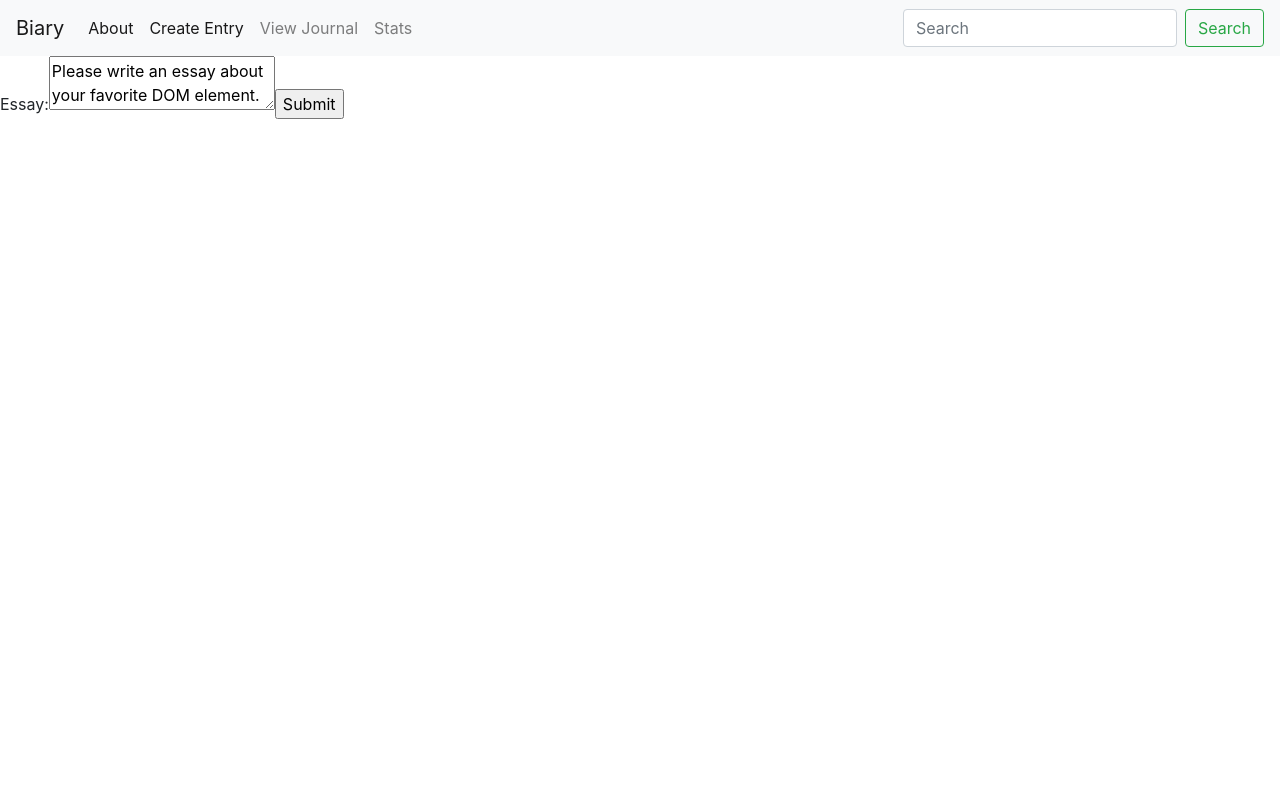
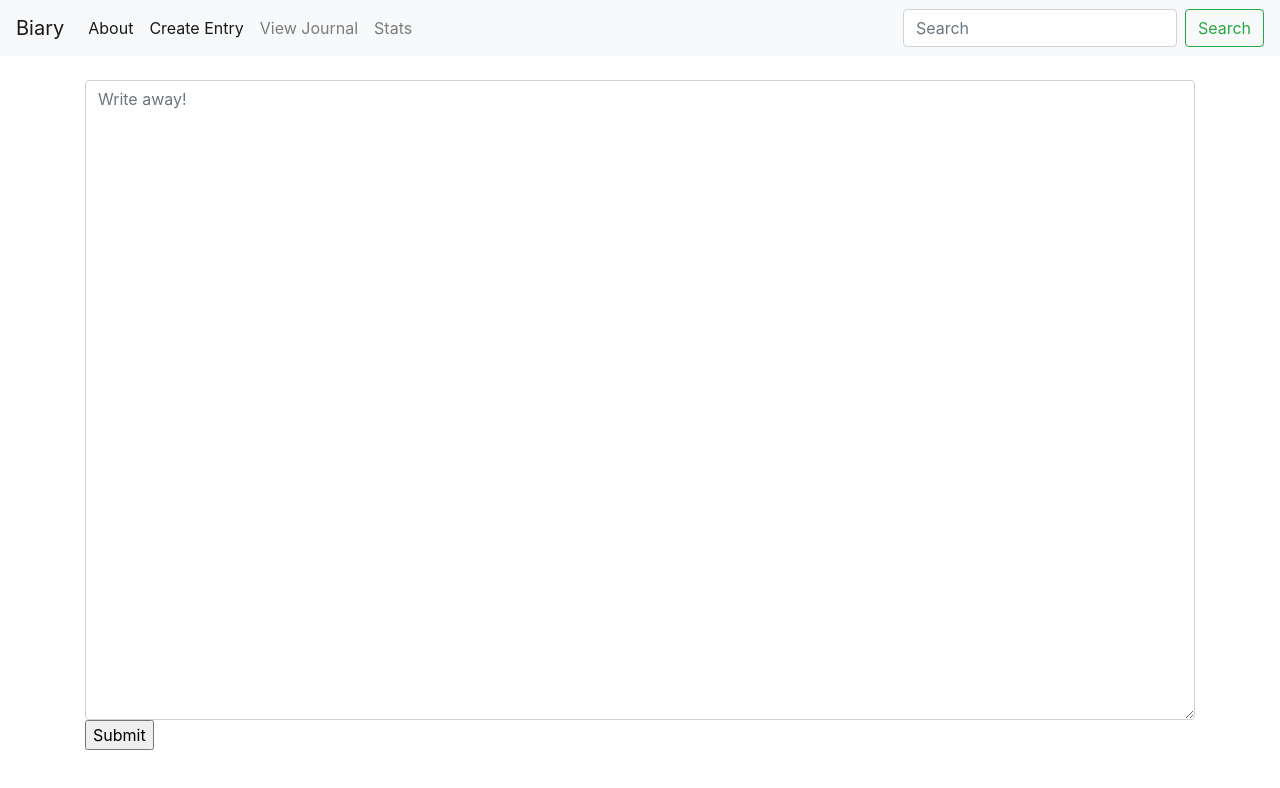
Before and after one commit to 1ntEgr8/biary, a React (Create React App) app: page /#/editor in a window 1280 px wide. Shown: the top 788 px of the page. Built offline with nearby package versions, Linux system fonts and the light colour scheme; the HTML template or start-up script is replaced by a standard one.

Commit message:
add basic styling

```diff
--- a/src/components/Editor.js
+++ b/src/components/Editor.js
@@ -4,7 +4,7 @@ class Editor extends Component{
   constructor(props) {
     super(props);
     this.state = {
-      value: 'Please write an essay about your favorite DOM element.'
+      value: ''
     };
 
     this.handleChange = this.handleChange.bind(this);
@@ -22,13 +22,14 @@ class Editor extends Component{
 
   render() {
     return (
-      <form onSubmit={this.handleSubmit}>
-        <label>
-          Essay:
-          <textarea value={this.state.value} onChange={this.handleChange} />
-        </label>
-        <input type="submit" value="Submit" />
-      </form>
+      <div className="container">
+        <form onSubmit={this.handleSubmit}>
+          <div className="form-group">
+            <textarea value={this.state.value} onChange={this.handleChange} className="form-control mt-4" placeholder="Write away!" style={{height: '40rem'}}/>
+            <input type="submit" value="Submit" />
+          </div>
+        </form>
+      </div>
     );
   }
 }
```
